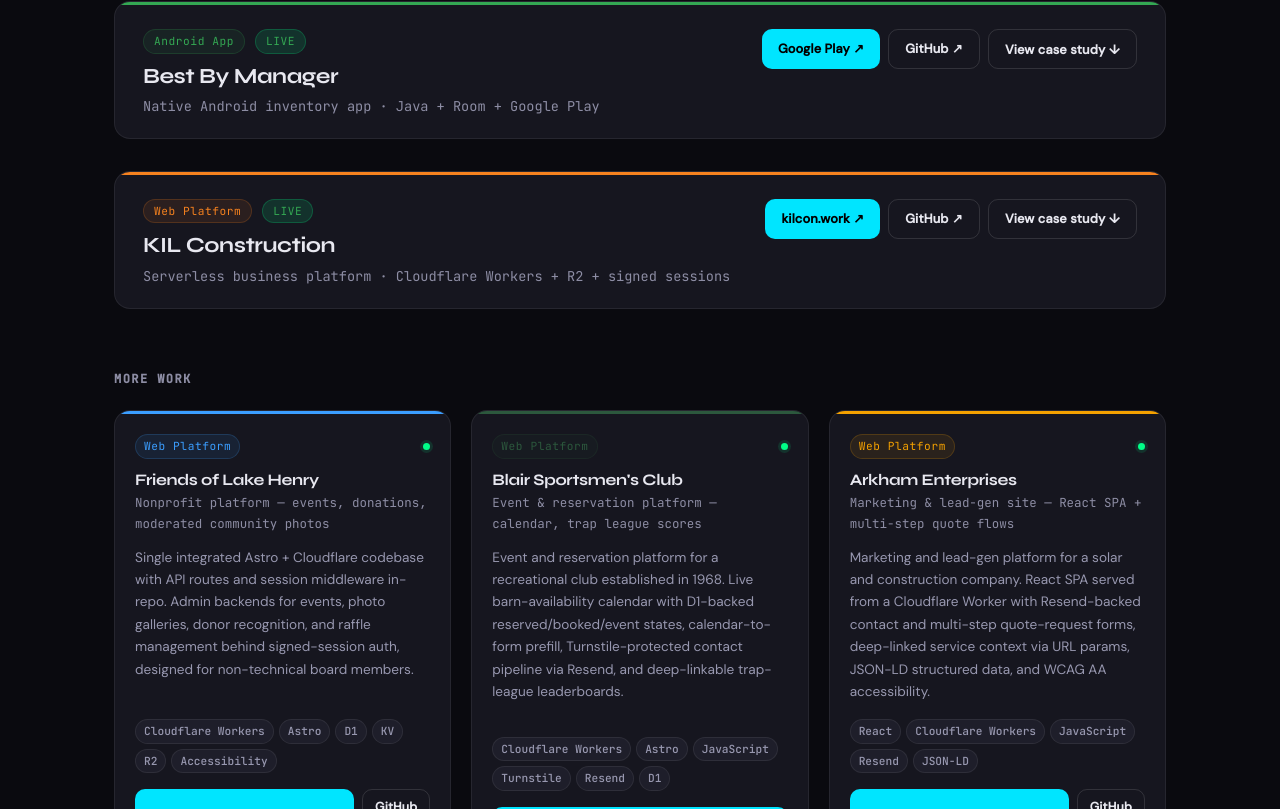
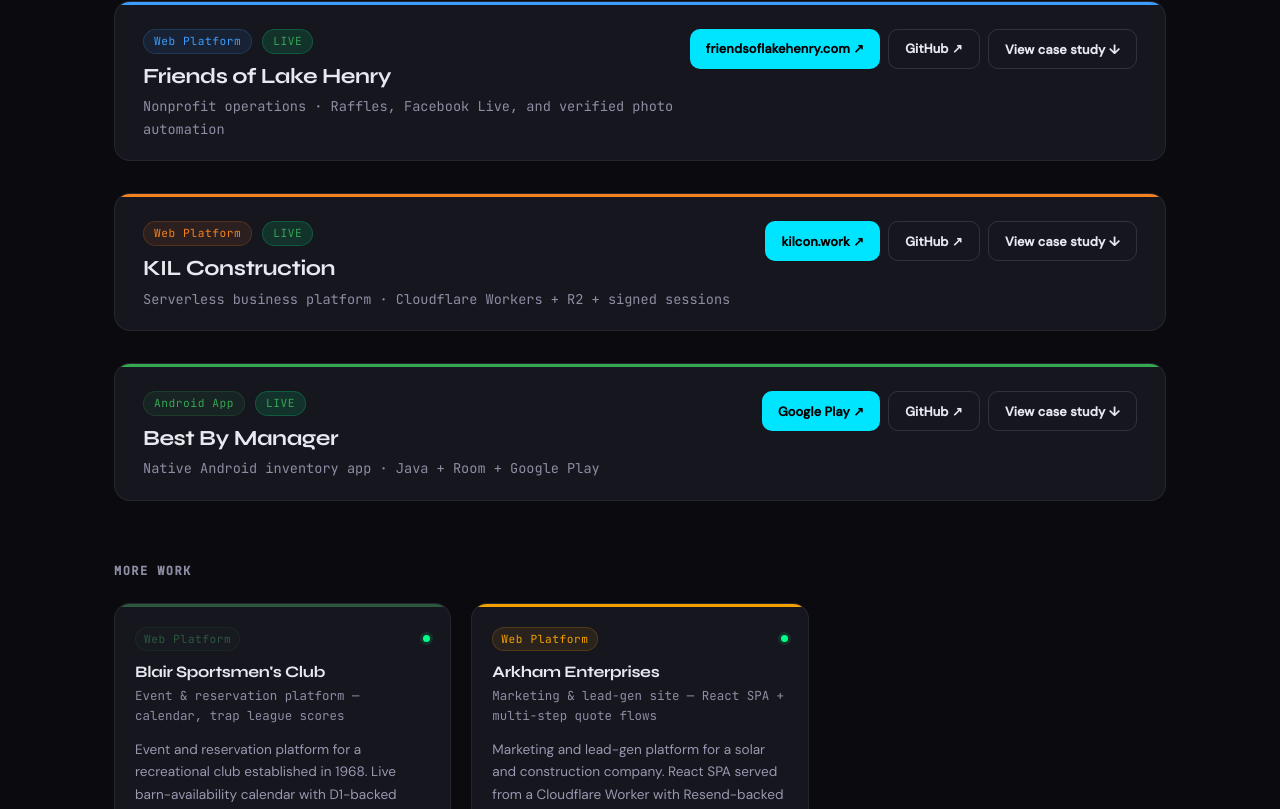
Before and after one commit to joshua-werlein/portfolio, a React (Vite) app: page / in a window 1280 px wide. Shown: the part 1351-2160 px from the top of the page. Built offline with nearby package versions, Linux system fonts and the light colour scheme; no server answers.

Commit message:
Update SelectedWork.jsx

```diff
--- a/src/components/SelectedWork.jsx
+++ b/src/components/SelectedWork.jsx
@@ -9,12 +9,12 @@ const FEATURED = [
     type: 'Web Platform',
     typeColor: '#B96B2D',
     problem:
-      'Restaurant staff needed to manage menus, specials, and media without engineering help. Facebook specials graphics meant duplicate website entry. Automation had to protect staff edits, while the public feed needed to survive API failures without blocking page loads.',
+      'Restaurant staff needed to manage menus, specials, and media without engineering help. Facebook specials graphics meant duplicate website entry. Automation had to respect source chronology and later staff corrections.',
     solution:
-      'Built an Astro + Cloudflare platform with authenticated staff admin, D1 menu and specials data, R2 media, and production analytics. A scheduled Worker uses Workers AI vision to read Facebook posters, then deterministic reconciliation assigns offers to Lunch, All Day, and Nightly while preserving staff edits.',
+      'Built an Astro 7 and Cloudflare platform with D1-backed menus, staff administration, R2 media, and operational analytics. A scheduled Worker uses Workers AI to extract specials from Facebook posters, verifies source dates and printed prices, and commits eligible updates with guarded D1 transactions. Newer verified posts take precedence, while older unchanged posts cannot undo a later staff correction.',
     architecture: [
       'Astro on Cloudflare Pages, with Workers, D1 data, KV sessions, and R2 staff media workflows',
-      'Normalized weekly specials: recurring defaults, manual ownership locks, revision checks, and atomic D1 writes',
+      'Structured weekly specials with recurring defaults, source timestamps, revision checks, and atomic D1 writes',
       'Workers AI vision extracts same-day Facebook offers and printed service times; unchanged posts are processed once',
       'Deterministic Lunch / All Day / Nightly reconciliation removes repeated All Day offers, in either post order',
       'Sunday-night Monday–Sunday provisioning from recurring defaults, with Monday fallback and automation-eligible blanks',
@@ -29,7 +29,63 @@ const FEATURED = [
       { label: 'GitHub', url: 'https://github.com/joshua-werlein/grayzn-buffalo', primary: false },
     ],
   },
+ {
+    id: 'lakehenry',
+    name: 'Friends of Lake Henry',
+    tagline: 'Nonprofit operations · Raffles, Facebook Live, and verified photo automation',
+    type: 'Web Platform',
+    typeColor: '#3b9eff',
+    problem:
+      'A lake-restoration nonprofit needed an easy-to-manage website plus dependable time-sensitive fundraising workflows. Volunteers needed to publish events, donors, winners and photos while outside Facebook data and image evidence could arrive late or be ambiguous.',
+    solution:
+      'Built an Astro and Cloudflare platform with authenticated administrative tools, D1/KV/R2 storage, raffle/prize records, and dedicated Facebook Live and winner-photo Workers. Added source validation, review holds, diagnostics, and recovery procedures to avoid silently publishing uncertain results.',
+    architecture: [
+      'Astro on Cloudflare Pages with protected server routes and content administration',
+      'D1 records for events, donors, raffle winners, photo imports and prize workflows',
+      'KV-based configuration and sessions; R2 for managed gallery and event images',
+      'Dedicated Workers for Facebook Live discovery and winner-photo intake',
+      'AI-assisted photo extraction with evidence checks and manual review for ambiguous results',
+      'Documented test, staging and rollback processes for time-sensitive production changes',
+    ],
+    ownership:
+      'Sole engineer responsible for architecture, deployment, support, and ongoing automation improvements.',
+    outcome:
+      'Production nonprofit platform supporting public event information, donor recognition, and operational raffle workflows.',
+    tags: ['Astro', 'TypeScript', 'Cloudflare Workers', 'D1', 'KV', 'R2', 'Facebook Graph API', 'Automation'],
+    links: [
+      { label: 'friendsoflakehenry.com', url: 'https://friendsoflakehenry.com', primary: true },
+      { label: 'GitHub', url: 'https://github.com/joshua-werlein/friends-of-lake-henry', primary: false },
+    ],
+  },
   {
+    id: 'kilcon',
+    name: 'KIL Construction',
+    tagline: 'Serverless business platform · Cloudflare Workers + R2 + signed sessions',
+    type: 'Web Platform',
+    typeColor: '#F6821F',
+    problem:
+      "A construction company needed a professional web presence with a secure admin panel for managing project gallery media — without depending on a third-party CMS or auth service, and within Cloudflare's free tier.",
+    solution:
+      'Built an Astro and Cloudflare Workers platform with signed admin sessions, D1-backed business data, R2 project media, moderated customer reviews, and a separate Turnstile/Resend contact Worker. Implemented Meta webhook validation and photo-import workflows with controlled private storage and explicit discovery/reconciliation gates.',
+    architecture: [
+     'Separate gallery/reviews and contact Workers, both maintained in the repository',
+      'Meta webhook intake with signature checks, deduplication, admin preview, and feature-gated discovery',
+      'Signed cookie sessions for admin authentication — no third-party auth service required',
+      'Cloudflare R2 object storage with custom signed-URL access for project gallery media',
+      'Turnstile CAPTCHA + in-Worker IP rate limiting on all public-facing endpoints',
+      'Client review system: public submission, admin moderation with replies and featured reviews, aggregate rating summaries',
+    ],
+    ownership:
+      'Sole engineer. Designed, built, deployed, and maintained end-to-end. Owned all production fixes and client feedback loops with zero downtime incidents.',
+    outcome:
+      "Live production site at kilcon.work. The security and infrastructure patterns built here became the foundation reused across subsequent client projects.",
+    tags: ['Cloudflare Workers', 'Astro', 'JavaScript', 'R2', 'Turnstile', 'Signed Sessions', 'D1'],
+    links: [
+      { label: 'kilcon.work', url: 'https://kilcon.work', primary: true },
+      { label: 'GitHub', url: 'https://github.com/joshua-werlein/kilConstruction', primary: false },
+    ],
+  },
+    {
     id: 'bestby',
     name: 'Best By Manager',
     tagline: 'Native Android inventory app · Java + Room + Google Play',
@@ -56,51 +112,9 @@ const FEATURED = [
       { label: 'GitHub', url: 'https://github.com/joshua-werlein/BestByManager', primary: false },
     ],
   },
-  {
-    id: 'kilcon',
-    name: 'KIL Construction',
-    tagline: 'Serverless business platform · Cloudflare Workers + R2 + signed sessions',
-    type: 'Web Platform',
-    typeColor: '#F6821F',
-    problem:
-      "A construction company needed a professional web presence with a secure admin panel for managing project gallery media — without depending on a third-party CMS or auth service, and within Cloudflare's free tier.",
-    solution:
-      'Serverless content platform on Cloudflare Workers and Astro. Signed cookie sessions handle admin authentication with no external auth dependency. R2 stores project gallery media with a custom admin UI for upload, rename, and delete operations. All public endpoints are protected by Turnstile CAPTCHA and in-Worker IP rate limiting.',
-    architecture: [
-      'Cloudflare Workers serverless backend — zero cold starts, deployed to the edge globally',
-      'Signed cookie sessions for admin authentication — no third-party auth service required',
-      'Cloudflare R2 object storage with custom signed-URL access for project gallery media',
-      'Turnstile CAPTCHA + in-Worker IP rate limiting on all public-facing endpoints',
-      'Client review system: public submission, admin moderation with replies and featured reviews, aggregate rating summaries',
-      'Architectural patterns established here (signed sessions, Turnstile + rate limiting, R2 pipeline) reused across Friends of Lake Henry and Blair Sportsmen\'s Club',
-    ],
-    ownership:
-      'Sole engineer. Designed, built, deployed, and maintained end-to-end. Owned all production fixes and client feedback loops with zero downtime incidents.',
-    outcome:
-      "Live production site at kilcon.work. The security and infrastructure patterns built here became the foundation reused across subsequent client projects.",
-    tags: ['Cloudflare Workers', 'Astro', 'JavaScript', 'R2', 'Turnstile', 'Signed Sessions', 'D1'],
-    links: [
-      { label: 'kilcon.work', url: 'https://kilcon.work', primary: true },
-      { label: 'GitHub', url: 'https://github.com/joshua-werlein/kilConstruction', primary: false },
-    ],
-  },
 ]
 
 const SECONDARY = [
-  {
-    id: 'lakehenry',
-    name: 'Friends of Lake Henry',
-    tagline: 'Nonprofit platform — events, donations, moderated community photos',
-    type: 'Web Platform',
-    typeColor: '#3b9eff',
-    description:
-      'Single integrated Astro + Cloudflare codebase with API routes and session middleware in-repo. Admin backends for events, photo galleries, donor recognition, and raffle management behind signed-session auth, designed for non-technical board members.',
-    tags: ['Cloudflare Workers', 'Astro', 'D1', 'KV', 'R2', 'Accessibility'],
-    links: [
-      { label: 'friendsoflakehenry.com', url: 'https://friendsoflakehenry.com', primary: true },
-      { label: 'GitHub', url: 'https://github.com/joshua-werlein/friends-of-lake-henry', primary: false },
-    ],
-  },
   {
     id: 'blair',
     name: "Blair Sportsmen's Club",
```
